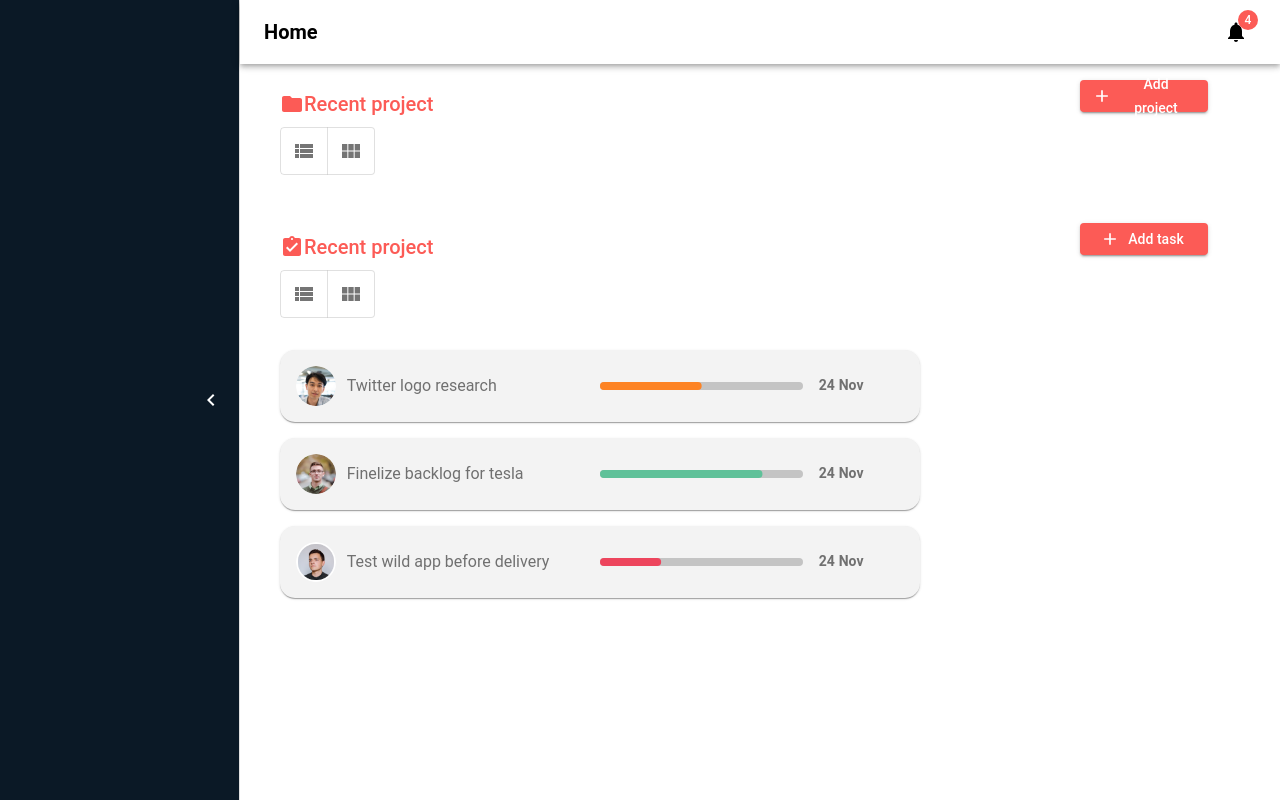
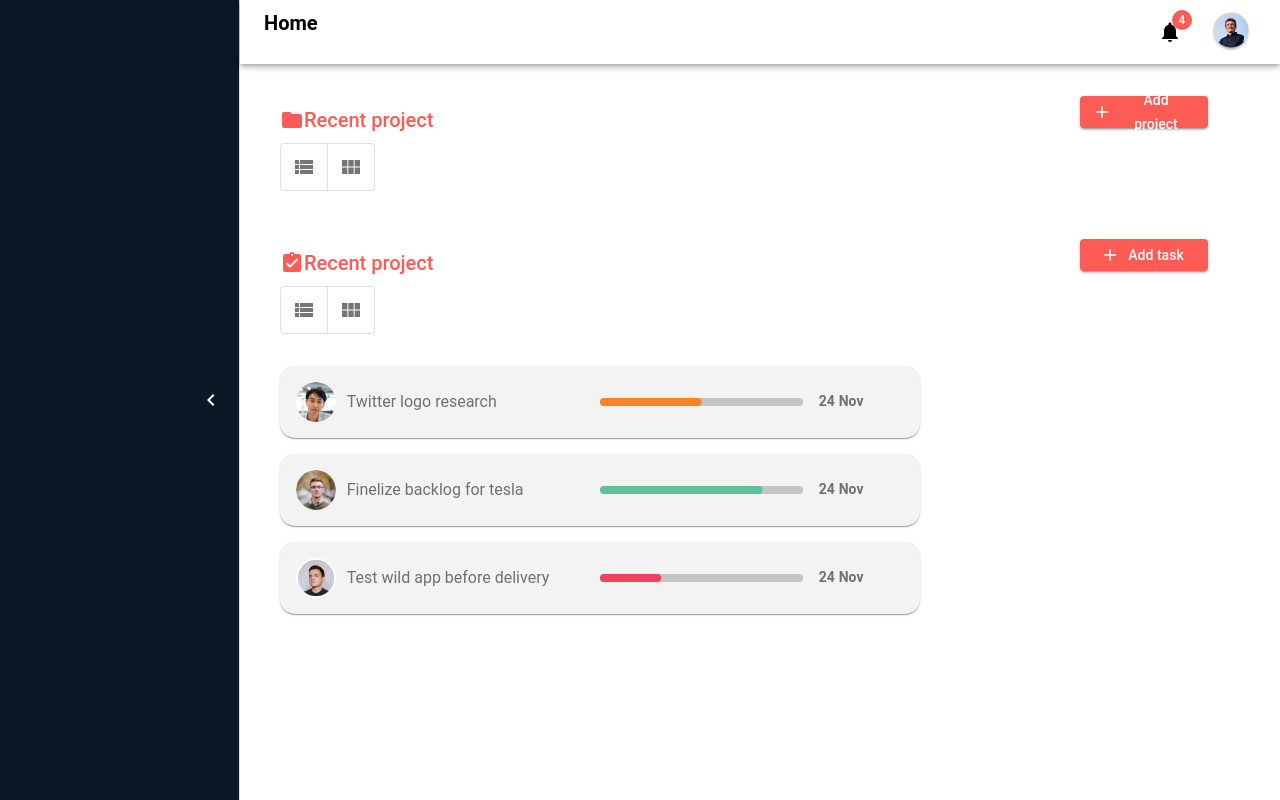
Before and after one commit to WildCodeSchool/2109-wns-lyon-bug404-front, a React (Create React App) app in the folder client/: page /dashboard in a window 1280 px wide. Built offline with nearby package versions, Linux system fonts and the light colour scheme.

Commit message:
added user to dashboard header

```diff
--- a/client/src/components/screens/main/Dashboard.tsx
+++ b/client/src/components/screens/main/Dashboard.tsx
@@ -23,6 +23,7 @@ import Orders from "./Orders/Orders";
 import Task from "../dashboard/Task/Task";
 import Icon from "@mui/material/Icon";
 import Project from "../dashboard/Project/Project";
+import User from "./User";
 
 const drawerWidth: number = 240;
 
@@ -116,6 +117,9 @@ function DashboardContent() {
 							pr: "24px", // keep right padding when drawer closed
 							backgroundColor: "#fff",
 						}}>
+						<Grid container direction='row' justifyContent='space-between'>
+							<Grid container item xs={4} direction='row'>
+								<Grid>
 									<IconButton
 										edge='start'
 										color='primary'
@@ -127,6 +131,8 @@ function DashboardContent() {
 										}}>
 										<MenuIcon />
 									</IconButton>
+								</Grid>
+								<Grid>
 									<Typography
 										component='h1'
 										variant='h6'
@@ -135,11 +141,27 @@ function DashboardContent() {
 										sx={{ flexGrow: 1, color: "black", fontWeight: 700 }}>
 										Home
 									</Typography>
+								</Grid>
+							</Grid>
+							<Grid
+								container
+								direction='row'
+								justifyContent='flex-end'
+								alignItems='center'
+								item
+								xs={4}>
+								<Grid>
 									<IconButton sx={{ color: "black" }}>
 										<Badge badgeContent={4} color='secondary'>
 											<NotificationsIcon />
 										</Badge>
 									</IconButton>
+								</Grid>
+								<Grid>
+									<User></User>
+								</Grid>
+							</Grid>
+						</Grid>
 					</Toolbar>
 				</AppBar>
 				<Drawer variant='permanent' open={open}>
@@ -167,7 +189,7 @@ function DashboardContent() {
 					}}>
 					<Toolbar />
 					<Container maxWidth='lg'>
-						<Grid container>
+						<Grid container sx={{ marginTop: "1rem" }}>
 							<Project />
 							<Task />
 						</Grid>
--- /dev/null
+++ b/client/src/components/screens/main/User.tsx
@@ -0,0 +1,93 @@
+import * as React from "react";
+import { Link, useNavigate } from "react-router-dom";
+import Box from "@mui/material/Box";
+import Avatar from "@mui/material/Avatar";
+import Menu from "@mui/material/Menu";
+import MenuItem from "@mui/material/MenuItem";
+import ListItemIcon from "@mui/material/ListItemIcon";
+import Divider from "@mui/material/Divider";
+import IconButton from "@mui/material/IconButton";
+import Typography from "@mui/material/Typography";
+import Tooltip from "@mui/material/Tooltip";
+import PersonAdd from "@mui/icons-material/PersonAdd";
+import Settings from "@mui/icons-material/Settings";
+import Logout from "@mui/icons-material/Logout";
+import userImg from "../../../assets/profie-image.png";
+
+const User = () => {
+	const navigate = useNavigate();
+	const [anchorEl, setAnchorEl] = React.useState<null | HTMLElement>(null);
+	const open = Boolean(anchorEl);
+	const handleClick = (event: React.MouseEvent<HTMLElement>) => {
+		setAnchorEl(event.currentTarget);
+	};
+	const handleClose = () => {
+		setAnchorEl(null);
+	};
+	return (
+		<>
+			<Box sx={{ display: "flex", alignItems: "center", textAlign: "center" }}>
+				<Tooltip title='Account settings'>
+					<IconButton onClick={handleClick} size='small' sx={{ ml: 2 }}>
+						<Avatar sx={{ width: 40, height: 40 }} src={userImg} />
+					</IconButton>
+				</Tooltip>
+			</Box>
+			<Menu
+				anchorEl={anchorEl}
+				open={open}
+				onClose={handleClose}
+				onClick={handleClose}
+				PaperProps={{
+					elevation: 0,
+					sx: {
+						overflow: "visible",
+						filter: "drop-shadow(0px 2px 8px rgba(0,0,0,0.32))",
+						mt: 1.5,
+						"& .MuiAvatar-root": {
+							width: 32,
+							height: 32,
+							ml: -0.5,
+							mr: 1,
+						},
+						"&:before": {
+							content: '""',
+							display: "block",
+							position: "absolute",
+							top: 0,
+							right: 14,
+							width: 10,
+							height: 10,
+							bgcolor: "background.paper",
+							transform: "translateY(-50%) rotate(45deg)",
+							zIndex: 0,
+						},
+					},
+				}}
+				transformOrigin={{ horizontal: "right", vertical: "top" }}
+				anchorOrigin={{ horizontal: "right", vertical: "bottom" }}>
+				<MenuItem>
+					<Avatar /> Profile
+				</MenuItem>
+				<Divider />
+				<MenuItem>
+					<ListItemIcon>
+						<Settings fontSize='small' />
+					</ListItemIcon>
+					Settings
+				</MenuItem>
+				<MenuItem
+					onClick={() => {
+						navigate("/");
+					}}>
+					<ListItemIcon>
+						<Logout fontSize='small' />
+					</ListItemIcon>
+					Logout
+				</MenuItem>
+			</Menu>
+		</>
+	);
+};
+
+export default User;
```
Lines whose indentation alone changed are shown as unchanged.
